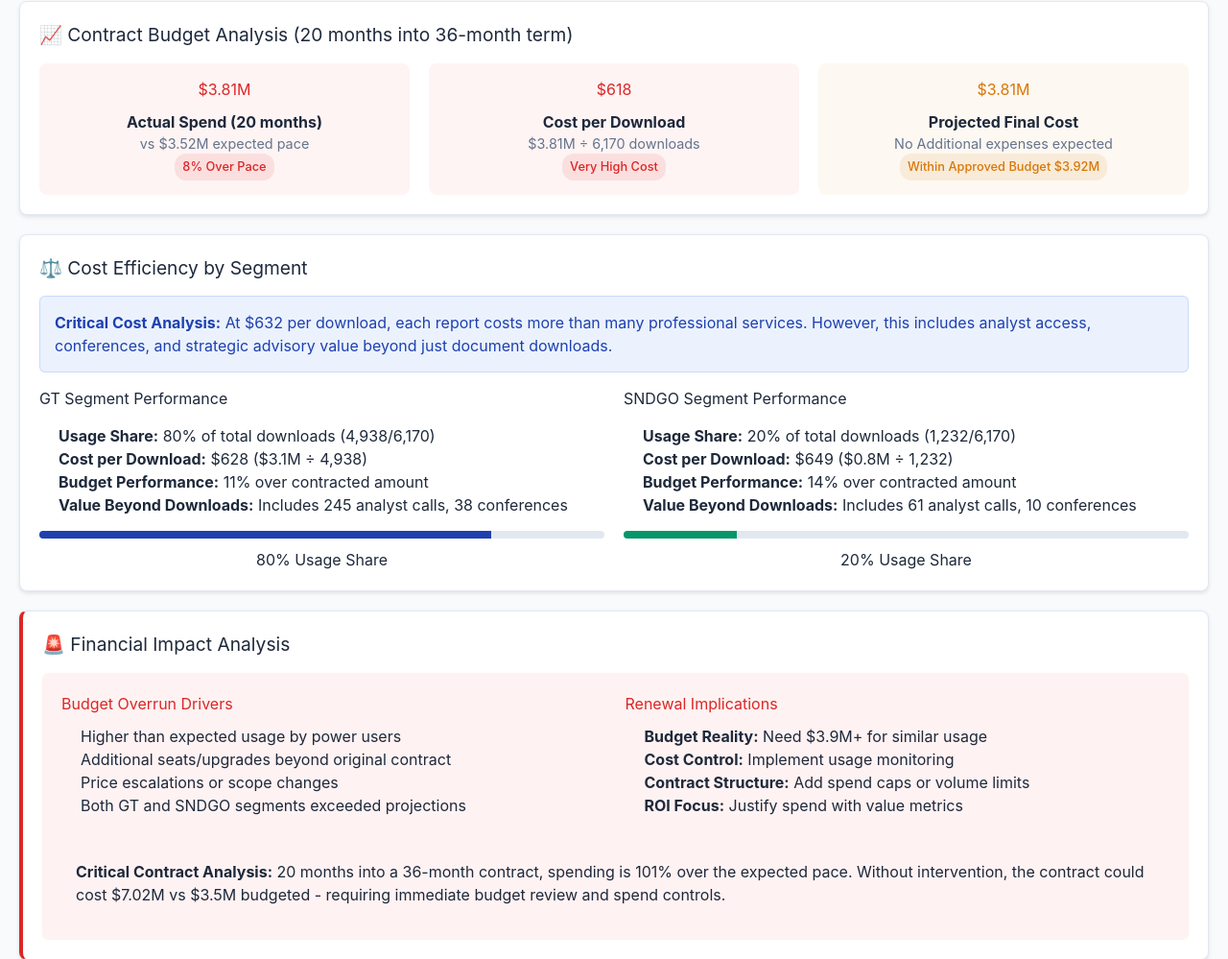
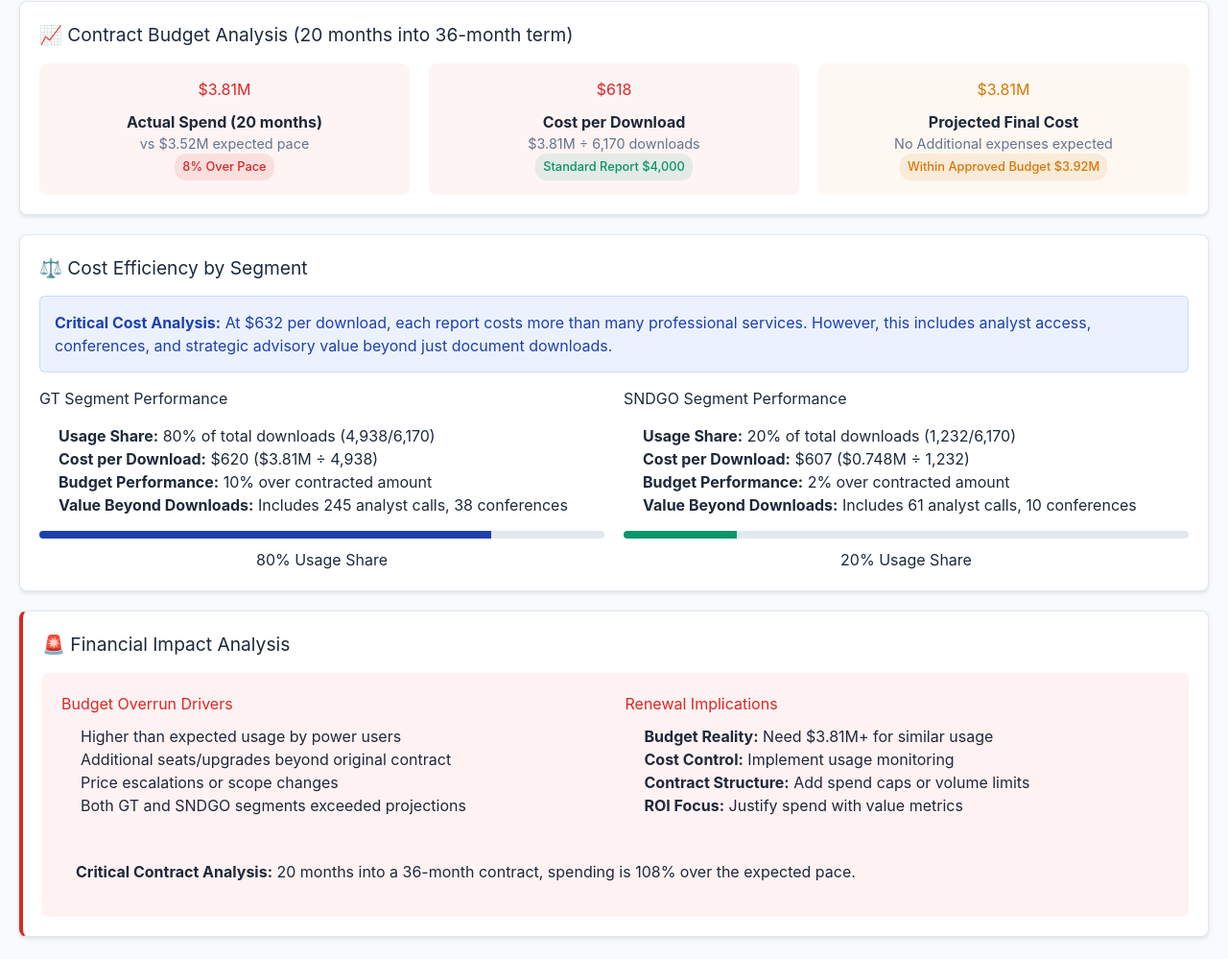
Before and after one commit to Hwee-ai/dealbreaker_multi_ai_ver3, a website: page public/index.html in a window 1280 px wide. Shown: the part 3785-4784 px from the top of the page at 96% size. Drawn offline with nearby package versions, Linux system fonts and the light colour scheme.

Commit message:
Update index.html
Update budget value

```diff
--- a/public/index.html
+++ b/public/index.html
@@ -1260,7 +1260,7 @@ def loads_from_inputs(inputs):
                         <h4 style="color: #dc2626; margin-bottom: 10px;">$618</h4>
                         <p><strong>Cost per Download</strong></p>
                         <p style="font-size: 0.9rem; color: #64748b;">$3.81M ÷ 6,170 downloads</p>
-                        <span class="badge badge-danger">Very High Cost</span>
+                        <span class="badge badge-success">Standard Report $4,000</span>
                     </div>
                     <div style="text-align: center; padding: 15px; background: rgba(217, 119, 6, 0.05); border-radius: 8px;">
                         <h4 style="color: #d97706; margin-bottom: 10px;">$3.81M</h4>
@@ -1282,8 +1282,8 @@ def loads_from_inputs(inputs):
                         <h4>GT Segment Performance</h4>
                         <ul style="margin: 15px 0; padding-left: 20px;">
                             <li><strong>Usage Share:</strong> 80% of total downloads (4,938/6,170)</li>
-                            <li><strong>Cost per Download:</strong> $628 ($3.1M ÷ 4,938)</li>
-                            <li><strong>Budget Performance:</strong> 11% over contracted amount</li>
+                            <li><strong>Cost per Download:</strong> $620 ($3.81M ÷ 4,938)</li>
+                            <li><strong>Budget Performance:</strong> 10% over contracted amount</li>
                             <li><strong>Value Beyond Downloads:</strong> Includes 245 analyst calls, 38 conferences</li>
                         </ul>
                         <div class="progress-bar">
@@ -1295,8 +1295,8 @@ def loads_from_inputs(inputs):
                         <h4>SNDGO Segment Performance</h4>
                         <ul style="margin: 15px 0; padding-left: 20px;">
                             <li><strong>Usage Share:</strong> 20% of total downloads (1,232/6,170)</li>
-                            <li><strong>Cost per Download:</strong> $649 ($0.8M ÷ 1,232)</li>
-                            <li><strong>Budget Performance:</strong> 14% over contracted amount</li>
+                            <li><strong>Cost per Download:</strong> $607 ($0.748M ÷ 1,232)</li>
+                            <li><strong>Budget Performance:</strong> 2% over contracted amount</li>
                             <li><strong>Value Beyond Downloads:</strong> Includes 61 analyst calls, 10 conferences</li>
                         </ul>
                         <div class="progress-bar">
@@ -1324,7 +1324,7 @@ def loads_from_inputs(inputs):
                         <div>
                             <h4 style="color: #dc2626;">Renewal Implications</h4>
                             <ul style="margin: 10px 0; padding-left: 20px;">
-                                <li><strong>Budget Reality:</strong> Need $3.9M+ for similar usage</li>
+                                <li><strong>Budget Reality:</strong> Need $3.81M+ for similar usage</li>
                                 <li><strong>Cost Control:</strong> Implement usage monitoring</li>
                                 <li><strong>Contract Structure:</strong> Add spend caps or volume limits</li>
                                 <li><strong>ROI Focus:</strong> Justify spend with value metrics</li>
@@ -1332,7 +1332,7 @@ def loads_from_inputs(inputs):
                         </div>
                     </div>
                     <div class="alert alert-warning" style="margin: 20px 0 0 0;">
-                        <strong>Critical Contract Analysis:</strong> 20 months into a 36-month contract, spending is 101% over the expected pace. Without intervention, the contract could cost $7.02M vs $3.5M budgeted - requiring immediate budget review and spend controls.
+                        <strong>Critical Contract Analysis:</strong> 20 months into a 36-month contract, spending is 108% over the expected pace.
                     </div>
                 </div>
             </div>
```
